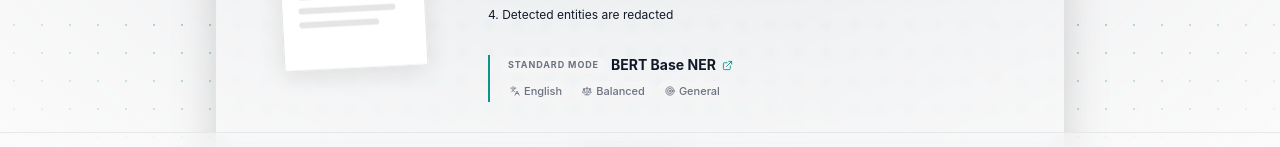
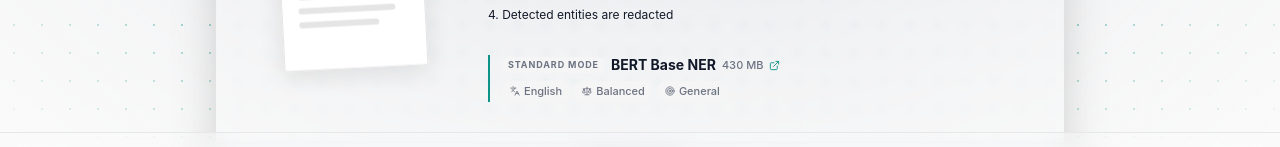
Before and after one commit to TerriaConseil/rature, a React (Vite) app: page / in a window 1280 px wide. Shown: the part 577-724 px from the top of the page. Built offline with nearby package versions, Linux system fonts and the light colour scheme.

Commit message:
Show model size

```diff
--- a/src/components/home/DropZone.tsx
+++ b/src/components/home/DropZone.tsx
@@ -280,6 +280,17 @@
                 {modelMeta.label}
               </span>
 
+              <span
+                key={resolvedModel + '-size'}
+                className={cn(
+                  'text-[11px] font-medium tabular-nums transition-colors duration-300',
+                  isActive ? 'text-white/60 dark:text-neutral-700' : 'text-fg-muted',
+                )}
+                style={{ animation: 'fade-up 0.18s ease both' }}
+              >
+                {modelMeta.size}
+              </span>
+
               <a
                 href={modelMeta.url}
                 target="_blank"
--- a/src/models/utils.ts
+++ b/src/models/utils.ts
@@ -25,6 +25,7 @@
   [key in NERModel]: {
     label: string;
     url: string;
+    size: string;
     entities: {
       [key: string]: EntityMeta;
     };
@@ -35,6 +36,7 @@
   bertBaseNer: {
     label: 'BERT Base NER',
     url: 'https://huggingface.co/dslim/bert-base-NER',
+    size: '430 MB',
     entities: {
       DATE: {
         label: "Date",
@@ -111,6 +113,7 @@
   camembertNerPii: {
     label: 'CamemBERT NER PII',
     url: 'https://huggingface.co/Anonym-IA/V2-camembert-ner-pii-onnx-fp32',
+    size: '440 MB',
     entities: {
       ACCOUNTNUMBER: {
         label: "N° de compte",
@@ -404,6 +407,7 @@
   nermembert24Entities: {
     label: 'NERmembert2 4 entities',
     url: 'https://huggingface.co/CATIE-AQ/NERmembert2-4entities',
+    size: '440 MB',
     entities: {
       DATE: {
         label: "Date",
@@ -480,6 +484,7 @@
   nermembertLarge4Entities: {
     label: 'NERmembert Large 4 entities',
     url: 'https://huggingface.co/CATIE-AQ/NERmembert-large-4entities',
+    size: '1.4 GB',
     entities: {
       DATE: {
         label: "Date",
@@ -556,6 +561,7 @@
   nermemberta4Entities: {
     label: 'NERmemberta 4 entities',
     url: 'https://huggingface.co/CATIE-AQ/NERmemberta-4entities',
+    size: '440 MB',
     entities: {
       DATE: {
         label: "Date",
@@ -632,6 +638,7 @@
   distilbertBaseMultiCasedNer: {
     label: 'DistilBERT Base Muti NER',
     url: 'https://huggingface.co/Davlan/distilbert-base-multilingual-cased-ner-hrl',
+    size: '250 MB',
     entities: {
       DATE: {
         label: "Date",
```
